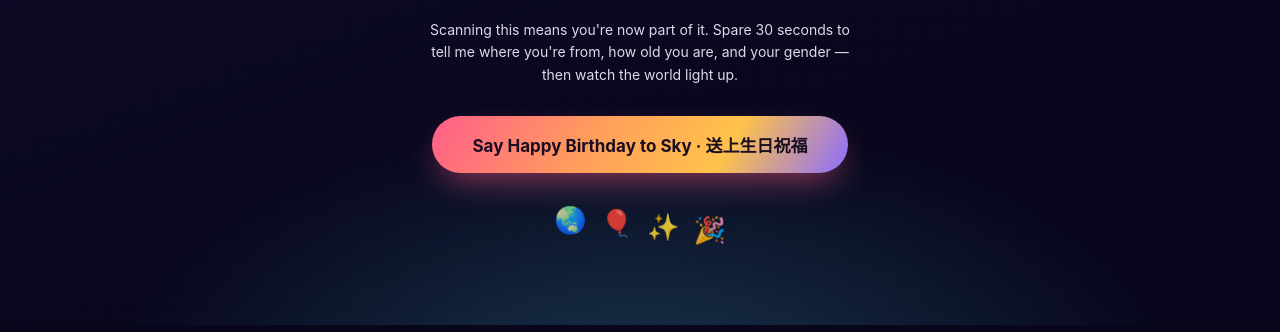
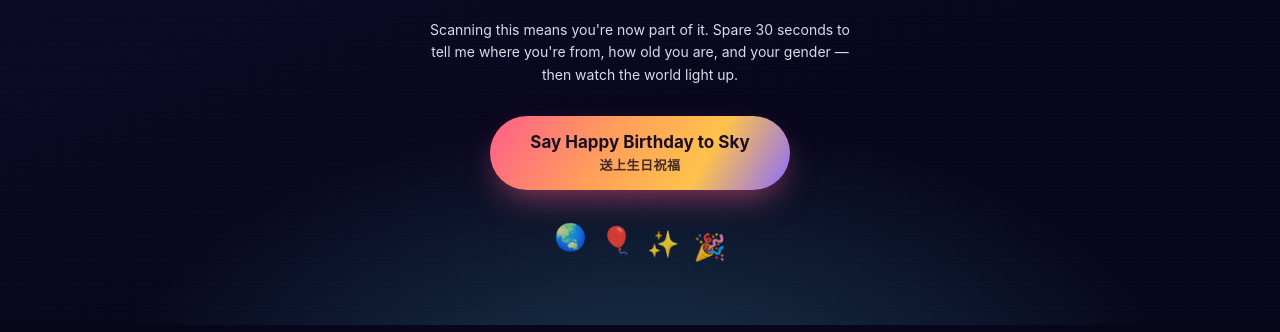
Before and after one commit to fanchenkai-Sky/sky-22-birthday, a website: page public/index.html in a window 1280 px wide. Shown: the part 475-807 px from the top of the page. Drawn offline with Linux system fonts and the light colour scheme.

Commit message:
首屏按钮改两行展示：英文一行+中文一行

```diff
--- a/public/index.html
+++ b/public/index.html
@@ -25,7 +25,10 @@
       <p class="hero-sub" data-i18n="greeting_sub"></p>
       <p class="hero-sub zh" data-i18n="greeting_sub_zh"></p>
       <p class="hero-line" data-i18n="greeting_line"></p>
-      <button id="btn-start" class="cta" data-i18n="btn_start"></button>
+      <button id="btn-start" class="cta">
+        <span class="en">Say Happy Birthday to Sky</span>
+        <span class="zh">送上生日祝福</span>
+      </button>
       <div class="floating"><span>🌏</span><span>🎈</span><span>✨</span><span>🎉</span></div>
     </section>
 
--- a/public/styles.css
+++ b/public/styles.css
@@ -147,6 +147,9 @@ body {
 }
 .cta:hover { transform: translateY(-2px); box-shadow: 0 18px 40px -10px rgba(255, 94, 138, 0.7); }
 .cta:active { transform: translateY(0); }
+.cta .en, .cta .zh { display: block; }
+.cta .en { font-size: 17px; line-height: 1.25; }
+.cta .zh { font-size: 13px; line-height: 1.3; opacity: 0.82; margin-top: 4px; letter-spacing: 0.5px; }
 
 .floating {
   margin-top: 36px;
```
